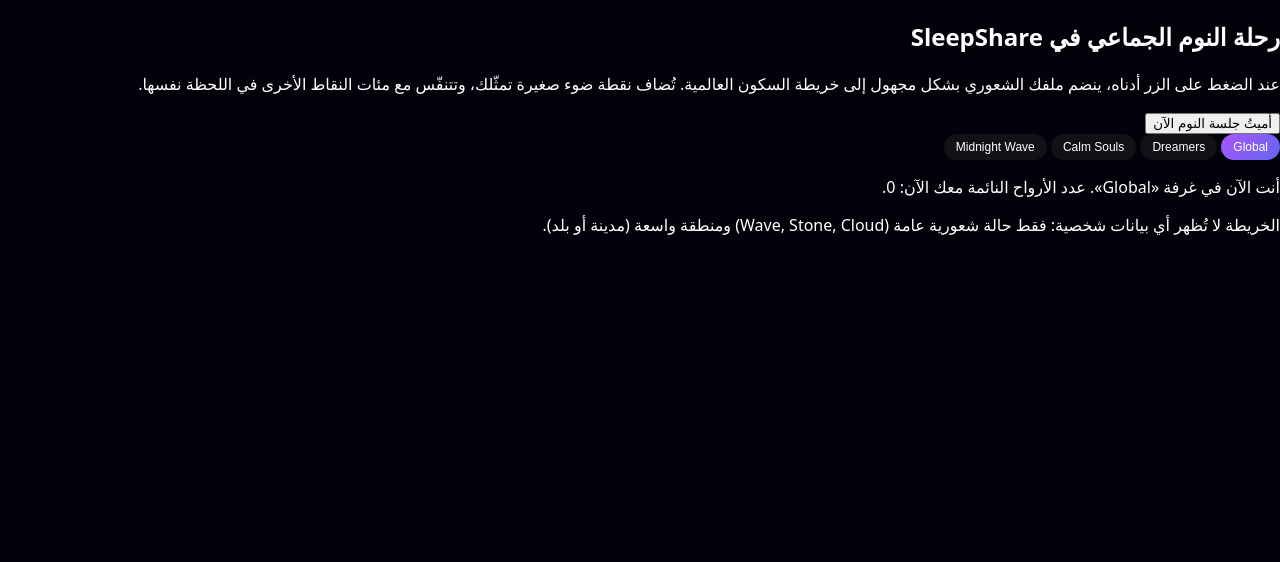
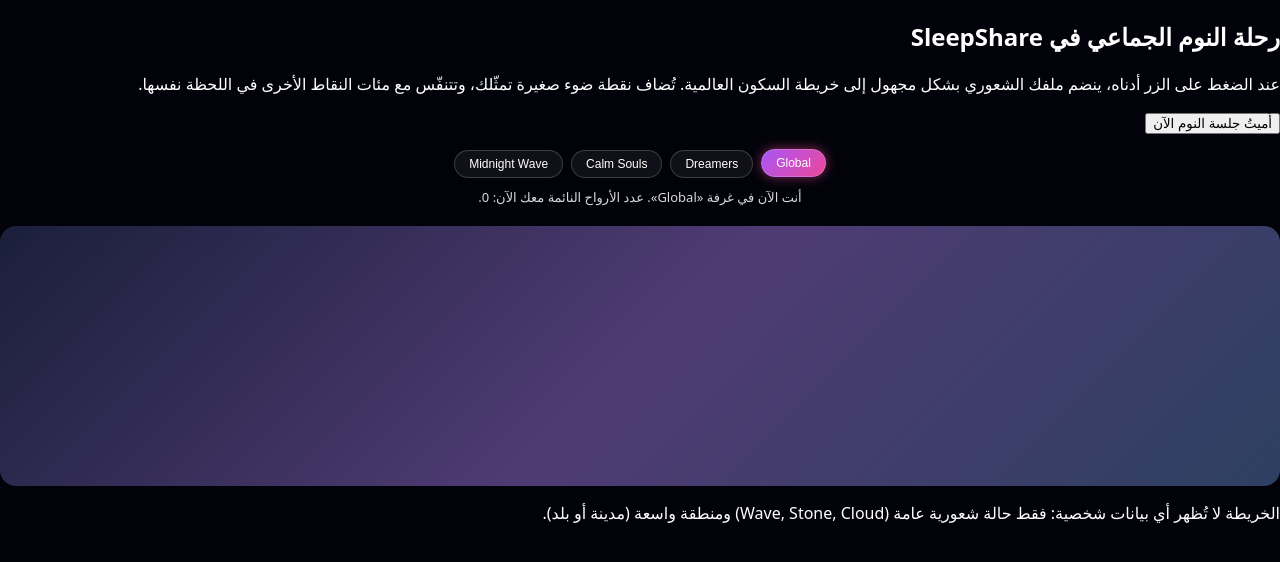
Before and after one commit to lahyabder/sleepshare, a website: page sleep.html in a window 1280 px wide. Drawn offline with nearby package versions, Linux system fonts and the light colour scheme.

Commit message:
Update styles.css

```diff
--- a/styles.css
+++ b/styles.css
@@ -511,3 +511,48 @@
 .room-btn.active {
   background: linear-gradient(135deg, #a855f7, #6366f1);
 }
+.room-switcher {
+  margin-top: 16px;
+  display: flex;
+  justify-content: center;
+  gap: 8px;
+  flex-wrap: wrap;
+}
+
+.room-btn {
+  padding: 6px 14px;
+  border-radius: 999px;
+  border: 1px solid rgba(255,255,255,0.18);
+  background: rgba(255,255,255,0.06);
+  color: #fff;
+  font-size: 12px;
+  cursor: pointer;
+  transition: background 0.2s, transform 0.15s, box-shadow 0.2s;
+}
+
+.room-btn.active {
+  background: linear-gradient(135deg, #a855f7, #ec4899);
+  box-shadow: 0 0 12px rgba(236,72,153,0.55);
+  transform: translateY(-1px);
+}
+
+.room-btn:hover {
+  background: rgba(255,255,255,0.14);
+}
+
+.sleep-room-status {
+  margin-top: 10px;
+  font-size: 13px;
+  text-align: center;
+  opacity: 0.85;
+}
+
+.sleep-map {
+  margin-top: 20px;
+  width: 100%;
+  height: 260px;
+  background: linear-gradient(135deg, #1a1f3b, #4f3b73, #2d4061);
+  border-radius: 16px;
+  position: relative;
+  overflow: hidden;
+}
```
